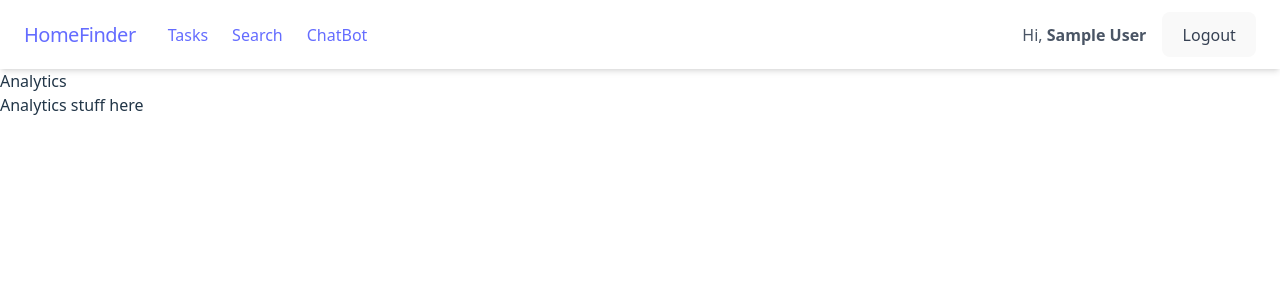
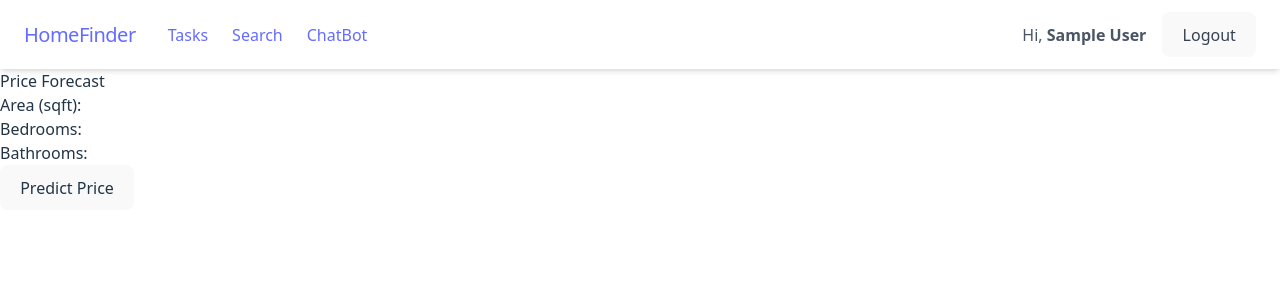
Before and after one commit to AzRea7/CSI-4999, a React (Vite) app in the folder client/: page /Analytics in a window 1280 px wide. Shown: the top 300 px of the page. Built offline with nearby package versions, Linux system fonts and the light colour scheme; sample sign-in values are in the browser's storage.

Commit message:
create frontend analytics page

```diff
--- a/client/src/App.jsx
+++ b/client/src/App.jsx
@@ -1,3 +1,4 @@
+
 import { Routes, Route, useLocation } from "react-router-dom";
 import { AuthProvider } from "./AuthContext";
 import PrivateRoute from "./PrivateRoute";
--- a/client/src/pages/Analytics.jsx
+++ b/client/src/pages/Analytics.jsx
@@ -1,8 +1,49 @@
+import React, { useState } from 'react';
+
 const Analytics = () => {
+  const [area, setArea] = useState('');
+  const [bedrooms, setBedrooms] = useState('');
+  const [bathrooms, setBathrooms] = useState('');
+  const [forecastData, setForecastData] = useState(null);
+
+  const handleSubmit = async (e) => {
+    e.preventDefault();
+    const payload = {
+      area: Number(area),
+      bedrooms: Number(bedrooms),
+      bathrooms: Number(bathrooms),
+    };
+    try {
+      const res = await fetch('/api/forecast', {
+        method: 'POST',
+        headers: { 'Content-Type': 'application/json' },
+        body: JSON.stringify(payload)
+      });
+      const data = await res.json();
+      setForecastData(data.forecast);
+    } catch (err) {
+      console.error("Error fetching forecast:", err);
+    }
+  };
+
   return (
     <div>
-      <h2> Analytics</h2>
-      <p>Analytics stuff here</p>
+      <h2> Price Forecast</h2>
+      <form onSubmit={handleSubmit} style={{ maxWidth: '400px', marginBottom: '20px' }}>
+        <div>
+          <label>Area (sqft): </label>
+          <input type="number" value={area} onChange={e => setArea(e.target.value)} required />
+        </div>
+        <div>
+          <label>Bedrooms: </label>
+          <input type="number" value={bedrooms} onChange={e => setBedrooms(e.target.value)} required />
+        </div>
+        <div>
+          <label>Bathrooms: </label>
+          <input type="number" value={bathrooms} onChange={e => setBathrooms(e.target.value)} required />
+        </div>
+        <button type="submit">Predict Price</button>
+      </form>
     </div>
   );
 };
```
